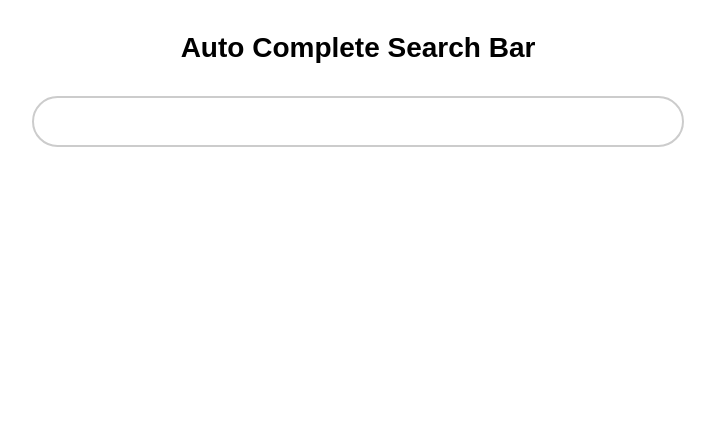
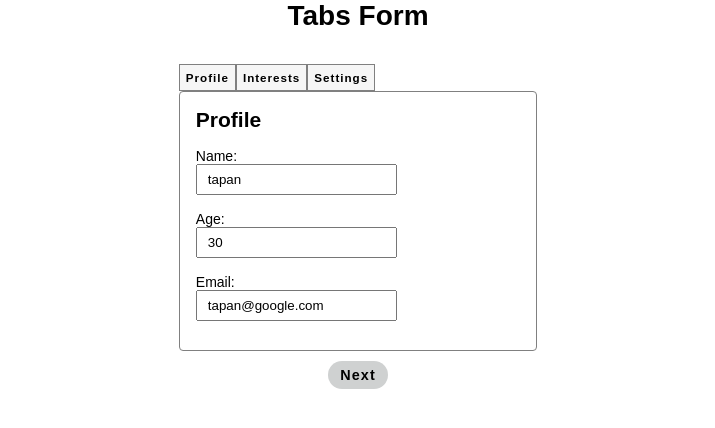
Before and after one commit to tapan-samal/React-Task-Advance, a React (Vite) app: page / in a window 1280 px wide. Shown: the top 428 px of the page, without its empty margins (282-997 px from the left). Built offline with nearby package versions, Linux system fonts and the light colour scheme.

Commit message:
Tabs Form Implemented

```diff
--- a/src/App.jsx
+++ b/src/App.jsx
@@ -20,6 +20,7 @@ import ProgressBar from "./ProgressBar/ProgressBar";
 import ShauffleItem from "./ShauffleItem/ShauffleItem";
 import StateLiftingUp from "./StateLiftingUp/StateLiftingUp";
 import SwapListItems from "./SwapListItems/SwapListItems";
+import Tabform from "./TabForm/Tabform";
 import TrafficLight from "./TrafficLight/TrafficLIght";
 import UpdateTableData from "./UpdateTableData/UpdateTableData";
 import UseContext from "./UseContext/UseContext";
@@ -52,7 +53,8 @@ const App = () => {
   {/* <UseContext /> */}
   {/* <VsFileExplorer /> */}
   {/* <Calendar /> */}
-  <SearchBar />
+  {/* <SearchBar /> */}
+  <Tabform />
   </>;
 };
 
--- /dev/null
+++ b/src/TabForm/Interests.jsx
@@ -0,0 +1,57 @@
+import React from "react";
+
+const Interests = ({ data, setData, error }) => {
+  const { interests } = data;
+
+  const handleInputInterests = (e) => {
+    const { name, checked } = e.target;
+    setData((prevState) => ({
+      ...prevState,
+      interests: checked
+        ? [...prevState.interests, name]
+        : prevState.interests.filter((item) => item !== name),
+    }));
+  };
+
+  return (
+    <div className="interests-tab">
+      <h2> Interests </h2>
+      <div>
+        <label>
+          <input
+            type="checkbox"
+            name="coding"
+            checked={interests.includes("coding")}
+            onChange={handleInputInterests}
+          />{" "}
+          Coding
+        </label>
+      </div>
+      <div>
+        <label>
+          <input
+            type="checkbox"
+            name="sports"
+            checked={interests.includes("sports")}
+            onChange={handleInputInterests}
+          />{" "}
+          Sports
+        </label>
+      </div>
+      <div>
+        <label>
+          <input
+            type="checkbox"
+            name="cooking"
+            checked={interests.includes("cooking")}
+            onChange={handleInputInterests}
+          />{" "}
+          Cooking
+        </label>
+      </div>
+      {error.interests && <span className="error-message">{error.interests}</span>}
+    </div>
+  );
+};
+
+export default Interests;
--- /dev/null
+++ b/src/TabForm/Profile.jsx
@@ -0,0 +1,48 @@
+import React from "react";
+
+const Profile = ({ data, setData, error }) => {
+  const { name, age, email } = data;
+
+  const handleInputData = (e) => {
+    const { name, value } = e.target;
+    setData((prevState) => ({ ...prevState, [name]: value }));
+  };
+
+  return (
+    <div className="profile-tab">
+      <h2> Profile </h2>
+      <div>
+        <label>Name:</label> <br />
+        <input
+          type="text"
+          name="name"
+          value={name}
+          onChange={handleInputData}
+        />
+        {error.name && <span className="error-message">{error.name}</span>}
+      </div>
+      <div>
+        <label>Age:</label> <br />
+        <input
+          type="number"
+          name="age"
+          value={age}
+          onChange={handleInputData}
+        />
+        {error.age && <span className="error-message">{error.age}</span>}
+      </div>
+      <div>
+        <label>Email:</label> <br />
+        <input
+          type="email"
+          name="email"
+          value={email}
+          onChange={handleInputData}
+        />
+        {error.email && <span className="error-message">{error.email}</span>}
+      </div>
+    </div>
+  );
+};
+
+export default Profile;
--- /dev/null
+++ b/src/TabForm/Settings.jsx
@@ -0,0 +1,38 @@
+import React from "react";
+
+const Settings = ({ data, setData }) => {
+  const { theme } = data;
+
+  const handleInputTheme = (e) => {
+    setData((prevSate) => ({ ...prevSate, theme: e.target.name }));
+  };
+  return (
+    <div className="settings-tab">
+      <h2> Settings </h2>
+      <div>
+        <label>
+          <input
+            type="radio"
+            name="dark"
+            checked={theme === "dark"}
+            onChange={handleInputTheme}
+          />{" "}
+          Dark
+        </label>
+      </div>
+      <div>
+        <label>
+          <input
+            type="radio"
+            name="light"
+            checked={theme === "light"}
+            onChange={handleInputTheme}
+          />{" "}
+          Light
+        </label>
+      </div>
+    </div>
+  );
+};
+
+export default Settings;
--- /dev/null
+++ b/src/TabForm/Tabform.jsx
@@ -0,0 +1,112 @@
+import React, { useState } from "react";
+import Profile from "./Profile";
+import Interests from "./Interests";
+import Settings from "./Settings";
+import "./tab-form.css";
+
+const Tabform = () => {
+  const [activeTab, setActiveTab] = useState(0);
+  const [data, setData] = useState({
+    name: "tapan",
+    age: 30,
+    email: "tapan@google.com",
+    interests: ["sports", "coding"],
+    theme: "dark",
+  });
+
+  const [error, setError] = useState({});
+
+  //Config drive UI
+  const tabs = [
+    {
+      name: "Profile",
+      component: Profile,
+      validate: () => {
+        let err = {};
+        if (!data.name || data.name.length < 2) {
+          err.name = "Enter valid name!";
+        }
+        if (!data.age || data.age < 18) {
+          err.age = "Enter valid age!";
+        }
+        if (!data.email || data.email.length < 2) {
+          err.email = "Enter valid email!";
+        }
+        setError(err);
+        return err.name || err.age || err.email ? false : true;
+      },
+    },
+    {
+      name: "Interests",
+      component: Interests,
+      validate: () => {
+        let err = {};
+        if (data.interests.length < 1) {
+          err.interests = "Provide atleast one interest!";
+        }
+        setError(err);
+        return err.interests ? false : true;
+      },
+    },
+    {
+      name: "Settings",
+      component: Settings,
+      validate: () => {
+        return true;
+      },
+    },
+  ];
+  const ActiveTabComponent = tabs[activeTab].component;
+
+  const handlePrevClick = () => {
+    if (tabs[activeTab].validate()) {
+      setActiveTab((prevState) => prevState - 1);
+    }
+  };
+  const handleNextClick = () => {
+    if (tabs[activeTab].validate()) {
+      setActiveTab((prevState) => prevState + 1);
+    }
+  };
+  const handleSubmitClick = () => {
+    //API call
+    // console.log(data);
+    alert("Form submitted successfully!")
+  };
+  return (
+    <>
+      <h1>Tabs Form</h1>
+      <div className="tabs-container">
+        {tabs.map((tab, index) => (
+          <div
+            key={index}
+            className="tab"
+            onClick={() => tabs[activeTab].validate() && setActiveTab(index)}
+          >
+            <h5> {tab.name}</h5>
+          </div>
+        ))}
+      </div>
+      <div className="tab-body">
+        <ActiveTabComponent data={data} setData={setData} error={error} />
+      </div>
+      <div className="click-btn">
+        <div>
+          {activeTab > 0 && <button onClick={handlePrevClick}>Prev</button>}
+        </div>
+        <div>
+          {activeTab < tabs.length - 1 && (
+            <button onClick={handleNextClick}>Next</button>
+          )}
+        </div>
+        <div>
+          {activeTab === tabs.length - 1 && (
+            <button onClick={handleSubmitClick}>Submit</button>
+          )}
+        </div>
+      </div>
+    </>
+  );
+};
+
+export default Tabform;
--- /dev/null
+++ b/src/TabForm/tab-form.css
@@ -0,0 +1,52 @@
+* {
+  font-family: sans-serif;
+  box-sizing: border-box;
+}
+
+.tabs-container {
+  display: flex;
+  margin-inline: 36%;
+  margin-top: 2rem;
+}
+.tab {
+    border: 1px solid grey;
+    background-color: #f6f6f6;
+    padding: 6px;
+    cursor: pointer;
+    letter-spacing: 1px;
+}
+
+.tab-body{
+    margin-inline: 36%;
+    padding: 1rem;
+    border: 1px solid grey;
+    border-radius: 4px;
+    height: 260px;
+}
+
+.profile-tab, .interests-tab, .settings-tab{
+    display: flex;
+    flex-direction: column;
+    gap: 1rem;
+}
+
+.click-btn{
+    display: flex;
+    justify-content: center;
+    align-items: center;
+    gap: .2rem;
+}
+
+button{
+    margin-top: .6rem;
+}
+
+.error-message{
+    color: red;
+    display: block;
+}
+
+input{
+    padding: 6px 10px;
+    /* width: 90%; */
+}
```
